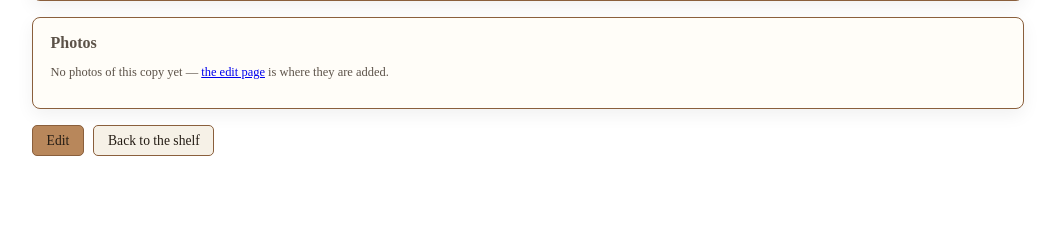
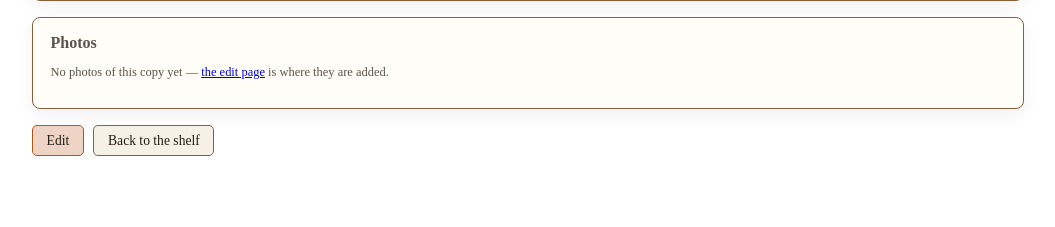
Before and after one commit to lakisan1/Colophon, a FastAPI app: template app/templates/book.html in a window 1280 px wide. Shown: the part 573-800 px from the top of the page, without its empty margins (112-1167 px from the left). Run offline with FastAPI, Linux system fonts and the light colour scheme; the template is opened without the code that fills it, so the values that code supplies are empty; some libraries are stand-ins or nearby versions.

Commit message:
style: consolidate all button styles into shell.css (single source)
Button styles were defined twice — shell.css for shelf pages and forms.css for form pages — with different .btn-primary color/outline and hover, so the same button (e.g. 'New book') looked different depending on the page. Move .btn/.btn-primary/.btn-danger/.btn-small/.btn-quiet into shell.css (the shared chrome) and delete the duplicates from forms.css, so every page uses the same button. Synced the generator.

```diff
--- a/app/static/css/forms.css
+++ b/app/static/css/forms.css
@@ -94,22 +94,8 @@ input[type="radio"] {
   font-size: 0.88rem;
 }
 
-.btn {
-  display: inline-block;
-  padding: 0.4rem 0.85rem;
-  font-size: 0.85rem;
-  text-decoration: none;
-  color: var(--ink);
-  background: var(--paper);
-  border: 1px solid var(--wood-shelf-dark);
-  border-radius: 5px;
-  cursor: pointer;
-}
-
-.btn:hover { background: var(--paper-raised); }
-.btn-primary { background: var(--wood-shelf); border-color: var(--wood-shelf-dark); }
-.btn-small { padding: 0.25rem 0.6rem; font-size: 0.78rem; }
-.btn-quiet { color: var(--ink-muted); }
+/* Buttons live in shell.css (the shared chrome) so the same .btn/.btn-primary
+   style applies on every page — forms.css does not redefine them. */
 
 .form-actions { display: flex; gap: 0.6rem; margin: 0; }
 
--- a/app/static/css/shell.css
+++ b/app/static/css/shell.css
@@ -155,6 +155,9 @@ html, body {
   color: #fff;
 }
 
+.btn-small { padding: 0.25rem 0.6rem; font-size: 0.78rem; }
+.btn-quiet { color: var(--ink-muted); }
+
 /* The "Menu" button is only for narrow screens. On a wide viewport the nav is
    always visible, so the toggle must disappear; the max-width block below
    brings it back. Placed after .btn so it overrides the button's display.
--- a/tools/build_shell.mjs
+++ b/tools/build_shell.mjs
@@ -173,6 +173,9 @@ html, body {
   color: #fff;
 }
 
+.btn-small { padding: 0.25rem 0.6rem; font-size: 0.78rem; }
+.btn-quiet { color: var(--ink-muted); }
+
 /* --- banner ------------------------------------------------------------- */
 .banner {
   margin: 0 0 1rem;
```
